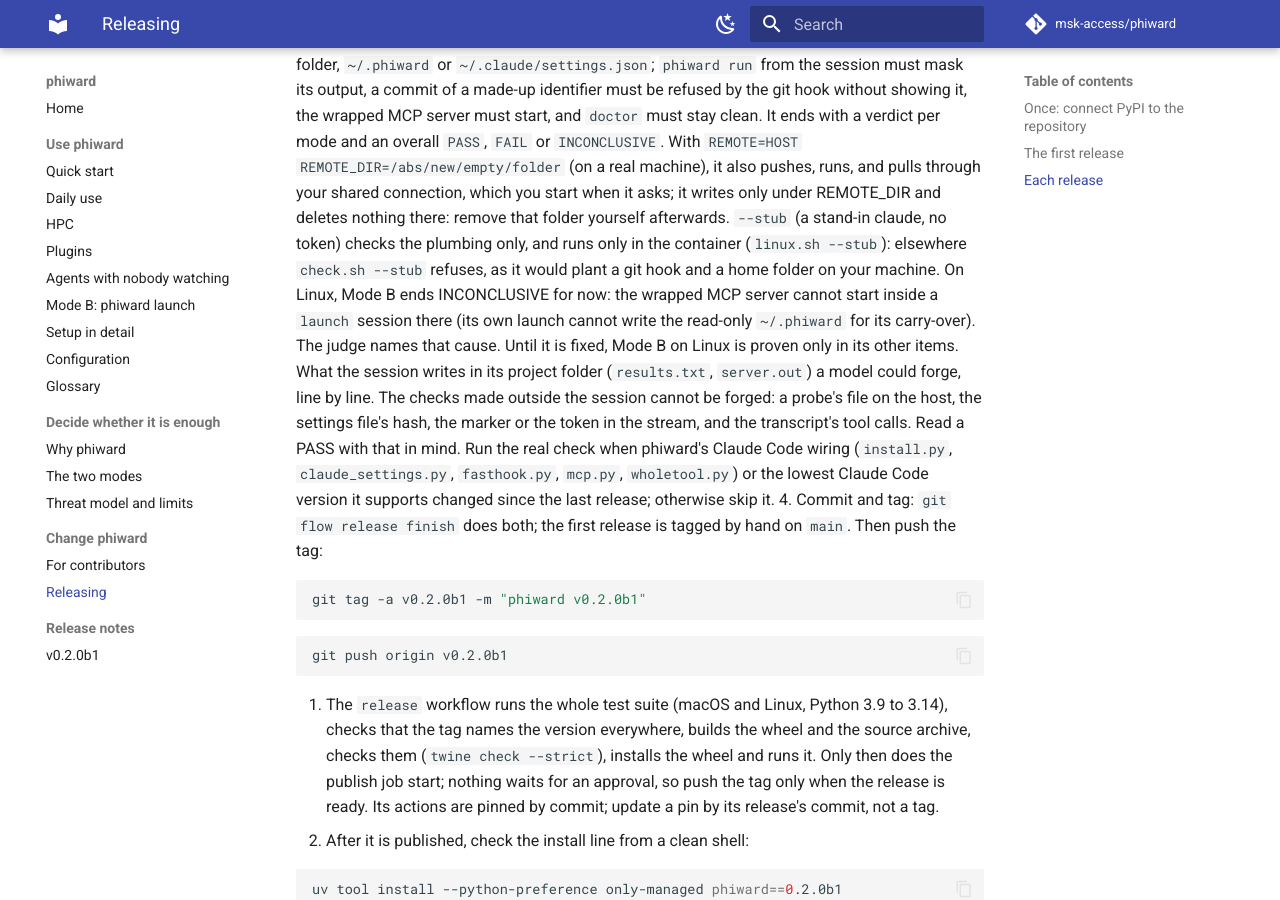
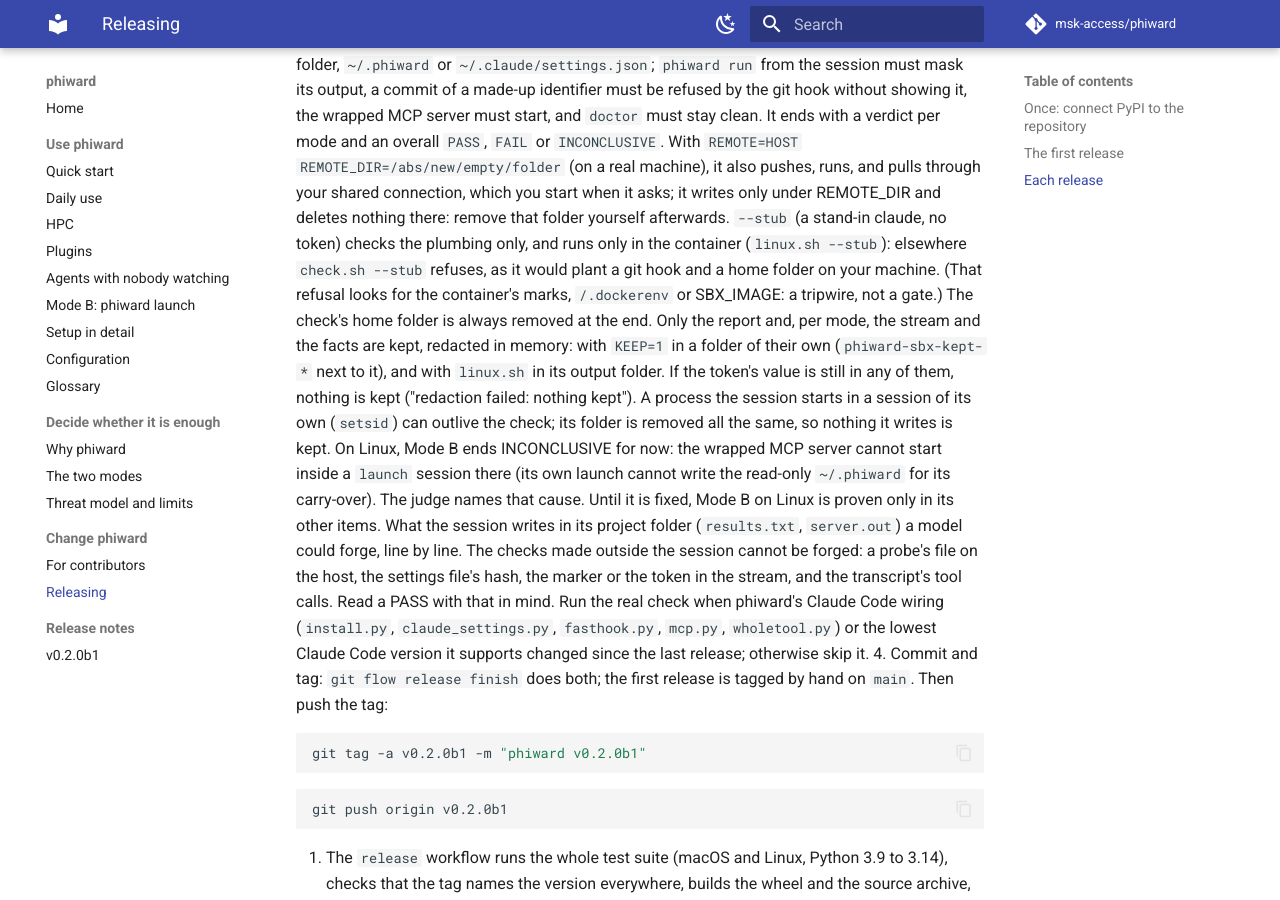
Before and after one commit to msk-access/phiward, an MkDocs documentation site: the page built from docs/releasing.md, in a window 1280 px wide and 900 px high, scrolled down 1946 px. Built offline with MkDocs 1.6.1 and Material for MkDocs 9.7.7, drawn with Linux system fonts in a browser that asks for light colours; comment, search, counter and statistics services are not loaded; the version menu is left out.

Commit message:
sandbox-check: the home folder is always removed; only the redacted report, streams and facts are kept (#6 review 2)
- check.sh: the judge's report goes to a file in the home; `launch.py --keep` prints it
  redacted and writes the kept files to SBX_OUT, or with KEEP=1 to a phiward-sbx-kept-* folder
  next to the home; a failed redaction keeps nothing and exits 3. The home folder is removed at
  the end, always, after a short wait (traps on EXIT, INT, TERM and HUP). The home-folder
  refusal reads the homes line by line (a home with spaces). SBX_IMAGE is commented as a
  tripwire.
- probes.sh finds the claude process by its program or by the claude path (or its link) in
  its command line; the stub keeps its path in its command line, so the found path is
  exercised end to end.
- inside.sh: the console goes to /out/console.txt; it checks the kept files are exactly the
  report, the streams and the facts, that the probe found the stand-in, and doctor before
  from the report.
- docs/releasing.md: what is kept, the fail-closed redaction, the setsid limit, the SBX_IMAGE
  tripwire.

```diff
--- a/docs/releasing.md
+++ b/docs/releasing.md
@@ -78,7 +78,14 @@ Then push `main`, `develop` and the tag.
    under REMOTE_DIR and deletes nothing there: remove that folder yourself afterwards.
    `--stub` (a stand-in claude, no token) checks the plumbing only, and runs only in the
    container (`linux.sh --stub`): elsewhere `check.sh --stub` refuses, as it would plant a git
-   hook and a home folder on your machine.
+   hook and a home folder on your machine. (That refusal looks for the container's marks,
+   `/.dockerenv` or SBX_IMAGE: a tripwire, not a gate.)
+   The check's home folder is always removed at the end. Only the report and, per mode, the
+   stream and the facts are kept, redacted in memory: with `KEEP=1` in a folder of their own
+   (`phiward-sbx-kept-*` next to it), and with `linux.sh` in its output folder. If the token's
+   value is still in any of them, nothing is kept ("redaction failed: nothing kept").
+   A process the session starts in a session of its own (`setsid`) can outlive the check; its
+   folder is removed all the same, so nothing it writes is kept.
    On Linux, Mode B ends INCONCLUSIVE for now: the wrapped MCP server cannot start inside a
    `launch` session there (its own launch cannot write the read-only `~/.phiward` for its
    carry-over). The judge names that cause. Until it is fixed, Mode B on Linux is proven only
```
Also changed, not shown: 5 other files.
